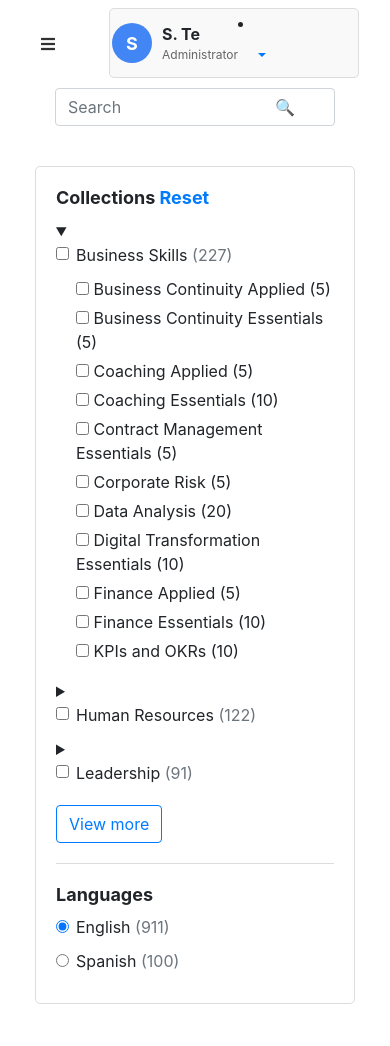
After one commit to rachatur/LMS, a Django app: page /course_store/ in a window 390 px wide. The commit adds this page. Shown: the top 1046 px of the page. Run offline with Django 5.2, Linux system fonts and the light colour scheme; some libraries are stand-ins or nearby versions.

Commit message:
commiting

```diff
--- /dev/null
+++ b/mylms/courses_details/templates/courses_details/course_store.html
@@ -0,0 +1,448 @@
+<!DOCTYPE html>
+<html lang="en">
+  <head>
+    {% load static %}
+    <meta charset="UTF-8" />
+    <meta name="viewport" content="width=device-width, initial-scale=1.0" />
+    <title>Filters Example</title>
+    <!-- Bootstrap CSS -->
+    <link
+      rel="stylesheet"
+      href="https://stackpath.bootstrapcdn.com/bootstrap/4.5.2/css/bootstrap.min.css"
+    />
+    <style>
+      /* Styling for the filters section */
+      .filter-section {
+        padding: 20px;
+        border: 1px solid #ddd;
+        border-radius: 5px;
+        width: 100%; /* Use full width */
+        margin: 20px auto; /* Center it */
+      }
+
+      .filter-section h4 {
+        margin-bottom: 10px;
+        font-size: 18px;
+        font-weight: bold;
+      }
+
+      .filter-section .form-check {
+        margin-bottom: 10px;
+      }
+
+      .filter-section .view-more-btn {
+        margin: 10px 0;
+        display: block;
+        text-align: center;
+      }
+
+      .filter-section .divider {
+        margin: 20px 0;
+        border-top: 1px solid #ddd;
+      }
+
+      details ul {
+        list-style-type: none;
+        padding-left: 20px;
+        margin-top: 10px;
+      }
+
+      details ul li {
+        margin-bottom: 5px;
+      }
+
+      .card {
+        border: none; /* Remove default border */
+        transition: transform 0.2s, box-shadow 0.2s; /* Transition for hover effect */
+        opacity: 0.9; /* Slightly transparent */
+      }
+
+      .card:hover {
+        transform: scale(1.05); /* Scale up on hover */
+        box-shadow: 0 4px 20px rgba(0, 0, 0, 0.2); /* Add shadow on hover */
+      }
+
+      .card-img-top {
+        height: 200px; /* Adjust height as needed */
+        object-fit: cover; /* Maintain aspect ratio */
+      }
+
+       /* Styling for the search bar */
+       .search-container {
+        display: flex;
+        align-items: center;
+        margin: 20px;
+    }
+
+    .search-bar {
+        width: 100%;
+        max-width: 400px; /* Max width of the search bar */
+        position: relative;
+    }
+
+    .search-input {
+        width: 100%;
+        padding: 10px 40px 10px 20px; /* Padding for input */
+        border: 1px solid #ccc;
+        border-radius: 25px; /* Rounded corners */
+        outline: none; /* Remove outline */
+        transition: border-color 0.3s; /* Transition for border color */
+    }
+
+    .search-input:focus {
+        border-color: #007bff; /* Change border color on focus */
+    }
+
+    .search-icon {
+        position: absolute;
+        right: 40px; /* Adjusted position for the search icon */
+        top: 50%;
+        transform: translateY(-50%); /* Centering the icon */
+        color: #777; /* Icon color */
+    }
+
+    .clear-icon {
+        position: absolute;
+        right: 10px; /* Positioning of the clear icon */
+        top: 50%;
+        transform: translateY(-50%); /* Centering the icon */
+        color: #777; /* Icon color */
+        cursor: pointer; /* Change cursor to pointer */
+        font-size: 18px; /* Adjust font size */
+    }
+    </style>
+  </head>
+  <body>
+    {% include 'courses_details/header.html' %}
+    <br /><br />
+    <div class="content">
+      <div class="container mt-2">
+        <div class="search-container">
+          <div class="search-bar">
+              <input type="text" class="form-control search-input" placeholder="Search" id="searchInput">
+              <span class="search-icon">&#128269;</span> <!-- Magnifying glass icon -->
+              <span class="clear-icon" id="clearSearch" style="display: none;">&#10005;</span> <!-- Cross icon -->
+          </div>
+      </div>
+      </div>
+      <div class="container mt-2">
+        <div class="row">
+          <div class="col-md-3">
+            <!-- Filters Section -->
+            <div class="filter-section">
+              <!-- Collections Section -->
+              <h4>Collections <a href="#" class="reset">Reset</a></h4>
+
+              <!-- Business Skills -->
+              <details open>
+                <summary>
+                  <div class="form-check">
+                    <input
+                      class="form-check-input"
+                      type="checkbox"
+                      value=""
+                      id="businessSkills"
+                    />
+                    <label class="form-check-label" for="businessSkills">
+                      Business Skills <span class="text-muted">(227)</span>
+                    </label>
+                  </div>
+                </summary>
+                <ul>
+                  <li>
+                    <input type="checkbox" /> Business Continuity Applied (5)
+                  </li>
+                  <li>
+                    <input type="checkbox" /> Business Continuity Essentials (5)
+                  </li>
+                  <li><input type="checkbox" /> Coaching Applied (5)</li>
+                  <li><input type="checkbox" /> Coaching Essentials (10)</li>
+                  <li>
+                    <input type="checkbox" /> Contract Management Essentials (5)
+                  </li>
+                  <li><input type="checkbox" /> Corporate Risk (5)</li>
+                  <li><input type="checkbox" /> Data Analysis (20)</li>
+                  <li>
+                    <input type="checkbox" />
+                    Digital Transformation Essentials (10)
+                  </li>
+                  <li><input type="checkbox" /> Finance Applied (5)</li>
+                  <li><input type="checkbox" /> Finance Essentials (10)</li>
+                  <li><input type="checkbox" /> KPIs and OKRs (10)</li>
+                </ul>
+              </details>
+
+              <!-- Human Resources -->
+              <details>
+                <summary>
+                  <div class="form-check">
+                    <input
+                      class="form-check-input"
+                      type="checkbox"
+                      value=""
+                      id="humanResources"
+                    />
+                    <label class="form-check-label" for="humanResources">
+                      Human Resources <span class="text-muted">(122)</span>
+                    </label>
+                  </div>
+                </summary>
+                <ul>
+                  <li><input type="checkbox" /> Company Culture (10)</li>
+                  <li>
+                    <input type="checkbox" /> Diversity and Inclusion (10)
+                  </li>
+                  <li><input type="checkbox" /> Employee Experience (9)</li>
+                  <details>
+                    <summary>
+                      <input type="checkbox" id="employeeLifeCycle" />
+                      <label for="employeeLifeCycle"
+                        >Employee Life Cycle (21)</label
+                      >
+                    </summary>
+                    <ul>
+                      <li><input type="checkbox" /> Employee Onboarding (4)</li>
+                      <li><input type="checkbox" /> Employee Retention (8)</li>
+                      <li>
+                        <input type="checkbox" /> Employee Termination (5)
+                      </li>
+                      <li>
+                        <input type="checkbox" /> Recruitment Essentials (4)
+                      </li>
+                    </ul>
+                  </details>
+                  <li><input type="checkbox" /> HR Essentials (10)</li>
+                  <li><input type="checkbox" /> HR Strategy (5)</li>
+                  <li><input type="checkbox" /> Hybrid Working (5)</li>
+                  <li><input type="checkbox" /> Learning Applied (10)</li>
+                  <li><input type="checkbox" /> Learning Essentials (9)</li>
+                  <li><input type="checkbox" /> Mental Health Awareness (4)</li>
+                  <li><input type="checkbox" /> Neurodiversity (5)</li>
+                  <li><input type="checkbox" /> Nurturing Talent (5)</li>
+                  <li><input type="checkbox" /> Performance Management (9)</li>
+                  <li><input type="checkbox" /> Work Ethic (10)</li>
+                </ul>
+              </details>
+
+              <!-- Leadership -->
+              <details>
+                <summary>
+                  <div class="form-check">
+                    <input
+                      class="form-check-input"
+                      type="checkbox"
+                      value=""
+                      id="leadership"
+                    />
+                    <label class="form-check-label" for="leadership">
+                      Leadership <span class="text-muted">(91)</span>
+                    </label>
+                  </div>
+                </summary>
+                <ul>
+                  <li><input type="checkbox" /> Adaptive Leadership (5)</li>
+                  <li><input type="checkbox" /> Business Innovation (10)</li>
+                  <li>
+                    <input type="checkbox" />
+                    Communication Skills Applied (10)
+                  </li>
+                  <li><input type="checkbox" /> Entrepreneurship (10)</li>
+                  <li><input type="checkbox" /> Leadership Essentials (16)</li>
+                  <li><input type="checkbox" /> Leadership Toolkit (10)</li>
+                  <li><input type="checkbox" /> Remote Leadership (5)</li>
+                  <li><input type="checkbox" /> Safety Leadership (5)</li>
+                  <li><input type="checkbox" /> The Creative Process (10)</li>
+                  <li>
+                    <input type="checkbox" /> The Leadership Role Model (10)
+                  </li>
+                </ul>
+              </details>
+
+              <!-- View More Button -->
+              <button class="btn btn-outline-primary view-more-btn">
+                View more
+              </button>
+
+              <!-- Divider -->
+              <div class="divider"></div>
+
+              <!-- Languages Section -->
+              <h4>Languages</h4>
+              <div class="form-check">
+                <input
+                  class="form-check-input"
+                  type="radio"
+                  name="language"
+                  id="english"
+                  checked
+                />
+                <label class="form-check-label" for="english">
+                  English <span class="text-muted">(911)</span>
+                </label>
+              </div>
+              <div class="form-check">
+                <input
+                  class="form-check-input"
+                  type="radio"
+                  name="language"
+                  id="spanish"
+                />
+                <label class="form-check-label" for="spanish">
+                  Spanish <span class="text-muted">(100)</span>
+                </label>
+              </div>
+            </div>
+          </div>
+          <!-- Cards Section1 -->
+          <div class="col-md-9">
+            <div class="row mt-4">
+              <div class="col-md-4"> <!-- Adjusting column size for more cards -->
+                <div class="card">
+                  <img
+                      src="{% static 'assets/python.webp' %}"
+                      class="card-img-top"
+                      alt="Python Course" style='padding: 2px;'
+                  />
+                  <div class="card-body">
+                      <h5 class="card-title"> Python </h5>
+                      <a href="#" class="btn btn-primary">View Course</a>
+                  </div>
+                </div>
+              </div>
+              <div class="col-md-4">
+                <div class="card">
+                  <img
+                      src="{% static 'assets/AI_img.jpg' %}"
+                      class="card-img-top"
+                      alt="AI Learning Course" style='padding: 2px;'
+                  />
+                  <div class="card-body">
+                      <h5 class="card-title">AI Learning</h5>
+                      <a href="#" class="btn btn-primary">View Course</a>
+                  </div>
+                </div>
+              </div>
+              <div class="col-md-4">
+                <div class="card">
+                  <img
+                      src="{% static 'assets/frontend.webp' %}"
+                      class="card-img-top"
+                      alt="HTML/CSS/Javascript Course" style='padding: 2px;'
+                  />
+                  <div class="card-body">
+                      <h5 class="card-title"> HTML/CSS/script </h5>
+                      <a href="#" class="btn btn-primary">View Course</a>
+                  </div>
+                </div>
+              </div>
+            </div>
+          </div>
+          <!-- Cards Section2 -->
+          {% comment %} <div class="col-md-9" style="margin-left: 23rem;margin-top: -7rem;">
+            <div class="row mt-4">
+              <div class="col-md-3">
+                <div class="card">
+                  <img
+                      src="{% static 'assets/python.webp' %}"
+                      class="card-img-top"
+                      alt="Machine Learning Course" style='padding: 2px;'
+                  />
+                  <div class="card-body">
+                      <h5 class="card-title"> Python </h5>
+                      <a href="#" class="btn btn-primary">View Course</a>
+                  </div>
+              </div>
+              </div>
+              <div class="col-md-3">
+                <div class="card">
+                  <img
+                      src="{% static 'assets/AI_img.jpg' %}"
+                      class="card-img-top"
+                      alt="Machine Learning Course" style='padding: 2px;'
+                  />
+                  <div class="card-body">
+                      <h5 class="card-title">AI Learning</h5>
+                      <a href="#" class="btn btn-primary">View Course</a>
+                  </div>
+              </div>
+              </div>
+              <div class="col-md-3">
+                <div class="card">
+                  <img
+                      src="{% static 'assets/frontend.webp' %}"
+                      class="card-img-top"
+                      alt="Machine Learning Course" style='padding: 2px;'
+                  />
+                  <div class="card-body">
+                      <h5 class="card-title"> HTML/CSS/Script </h5>
+                      <a href="#" class="btn btn-primary">View Course</a>
+                  </div>
+              </div>
+              </div>
+            </div>
+          </div> {% endcomment %}
+        </div>
+      </div>
+    </div>
+
+    <!-- Bootstrap JS -->
+    <script src="https://code.jquery.com/jquery-3.5.1.slim.min.js"></script>
+    <script src="https://cdn.jsdelivr.net/npm/@popperjs/core@2.9.3/dist/umd/popper.min.js"></script>
+    <script src="https://stackpath.bootstrapcdn.com/bootstrap/4.5.2/js/bootstrap.min.js"></script>
+
+    <!-- Custom JS for Reset and View More/Less -->
+    <script>
+      document.querySelector(".reset").addEventListener("click", function (e) {
+        e.preventDefault();
+        // Close all details tags
+        document.querySelectorAll("details").forEach(function (detail) {
+          detail.removeAttribute("open");
+        });
+      });
+
+      document
+        .querySelector(".view-more-btn")
+        .addEventListener("click", function () {
+          // Toggle visibility of extra items
+          document.querySelectorAll(".extra-items").forEach(function (item) {
+            item.style.display =
+              item.style.display === "none" || item.style.display === ""
+                ? "list-item"
+                : "none";
+          });
+
+          // Toggle button text
+          this.textContent =
+            this.textContent === "View more" ? "View less" : "View more";
+        });
+
+
+        document.addEventListener("DOMContentLoaded", function() {
+          const searchInput = document.getElementById("searchInput");
+          const clearSearch = document.getElementById("clearSearch");
+
+          // Show clear icon when there is text in the search input
+          searchInput.addEventListener("input", function() {
+              clearSearch.style.display = this.value ? "block" : "none"; // Show or hide the clear icon
+          });
+
+          // Clear the input when the clear icon is clicked
+          clearSearch.addEventListener("click", function() {
+              searchInput.value = ""; // Clear the input
+              this.style.display = "none"; // Hide the clear icon
+              searchInput.focus(); // Focus back on the input
+          });
+
+          // Optional: Add functionality to search when pressing Enter
+          searchInput.addEventListener("keypress", function(event) {
+              if (event.key === "Enter") {
+                  // Handle search action here, for example:
+                  alert("Search for: " + this.value);
+                  // You can also add your search logic or redirect based on this value
+              }
+          });
+      });
+
+    </script>
+  </body>
+</html>
--- a/mylms/courses_details/templates/courses_details/header.html
+++ b/mylms/courses_details/templates/courses_details/header.html
@@ -221,24 +221,25 @@
           <a href="{% url 'home' %}"><i class="fas fa-home"></i> Home</a>
         </li>
         <li>
-          <a href="{% url 'my_courses' %}"
-            ><i class="fas fa-book"></i> My Courses</a
-          >
+          <a href="{% url 'my_courses' %}"><i class="fas fa-book"></i> My Courses</a>
         </li>
         <li>
-          <a href="{% url 'about_us' %}"
-            ><i class="fas fa-info-circle"></i> About Us</a
-          >
+          <a href="{% url 'course_store' %}"><i class="fas fa-store"></i> Course Store</a>
         </li>
         <li>
-          <a href="{% url 'contact_us' %}"
-            ><i class="fas fa-envelope"></i> Contact Us</a
-          >
+          <a href="{% url 'instructor' %}"><i class="fas fa-chalkboard-teacher"></i> Instructor</a>
         </li>
         <li>
-          <a href="{% url 'instructor' %}"
-            ><i class="fas fa-chalkboard-teacher"></i> Instructor</a
-          >
+          <a href="{% url 'home' %}"><i class="fas fa-tasks"></i> Assignments</a>
+        </li>
+        <li>
+          <a href="{% url 'home' %}"><i class="fas fa-question-circle"></i> Quiz</a>
+        </li>
+        <li>
+          <a href="{% url 'home' %}"><i class="fas fa-file-alt"></i> Reports</a>
+        </li>
+        <li>
+          <a href="{% url 'contact_us' %}"><i class="fas fa-envelope"></i> Contact Us</a>
         </li>
       </ul>
     </div>
--- a/mylms/courses_details/urls.py
+++ b/mylms/courses_details/urls.py
@@ -10,6 +10,7 @@ urlpatterns = [
     path('contact_us/',views.contact_us, name='contact_us'),
     path('instructor/',views.instructor, name='instructor'),
     path('my_courses/',views.my_courses, name='my_courses'),
+    path('course_store/', views.course_store, name='course_store'),
     # path('login/',views.login, name='login'),
     path('profile/',views.profile, name='profile'),
     # path('register/',views.register, name='register'),
--- a/mylms/courses_details/views.py
+++ b/mylms/courses_details/views.py
@@ -93,6 +93,9 @@ def home(request):
 def my_courses(request):
     return render(request, 'courses_details/my_courses.html')
 
+def course_store(request):
+    return render(request, 'courses_details/course_store.html')
+
 def instructor(request):
     return render(request, 'courses_details/instructor.html')
 
```
